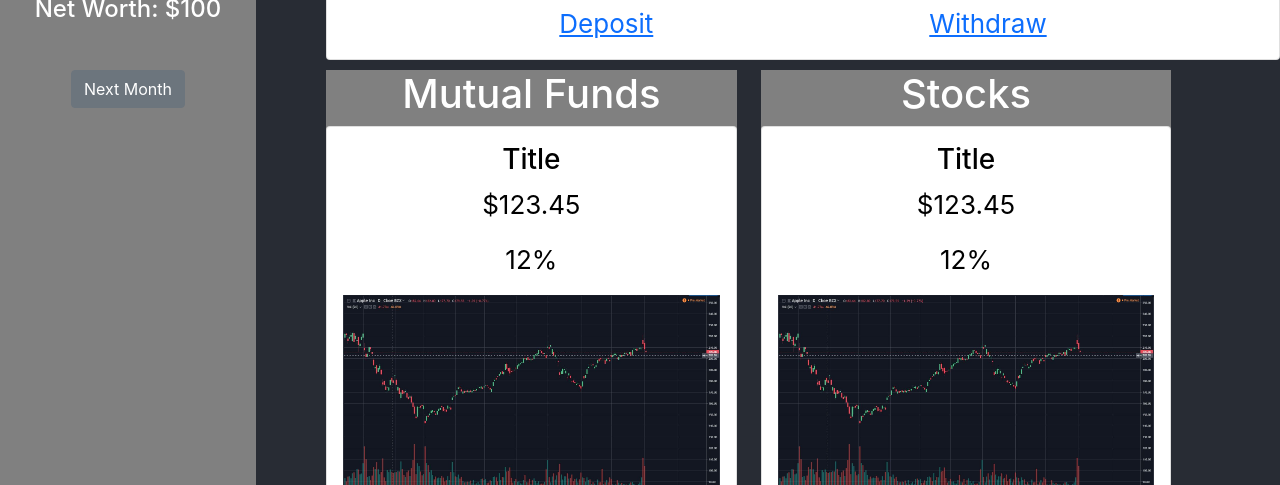
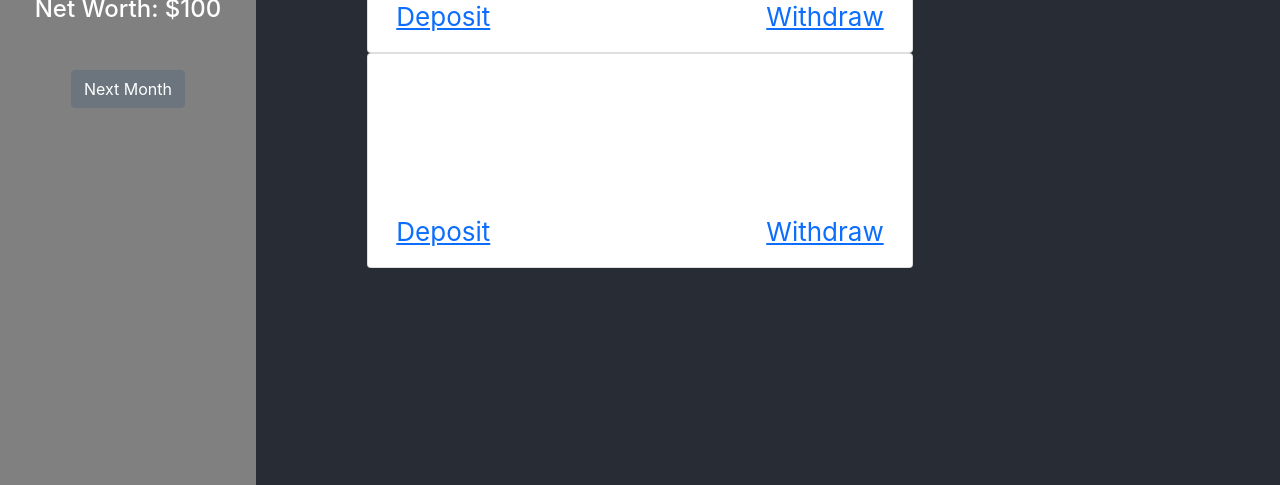
Before and after one commit to Cragzu/cmdf-2021, a React (Create React App) app: page / in a window 1280 px wide. Shown: the part 315-800 px from the top of the page. Built offline with nearby package versions, Linux system fonts and the light colour scheme.

Commit message:
added age guards for mutual fund investment and stocks

```diff
--- a/src/components/Driver.js
+++ b/src/components/Driver.js
@@ -96,6 +96,12 @@ class Driver extends React.Component {
     moveToNextMonth = () => {
         this.monthlyCompoundInterestCashAccounts();
         this.monthlyGetAllowance();
+
+        if (this.state.currentMonth <= 95) {
+            this.setState({
+                currentMonth: this.state.currentMonth + 1
+            })
+        }
     };
 
 
@@ -130,12 +136,13 @@ class Driver extends React.Component {
 
                         </div>
 
+
                         <div className="col-md-4" style={{paddingTop: "10px"}}>
-                            <MutualFunds />
+                            {this.state.currentMonth >= 48 ? <MutualFunds /> : null}
                         </div>
 
                         <div className="col-md-4" style={{paddingTop: "10px"}}>
-                            <Stocks />
+                            {this.state.currentMonth >= 60 ? <Stocks /> : null}
                         </div>
 
                     </div>
```
